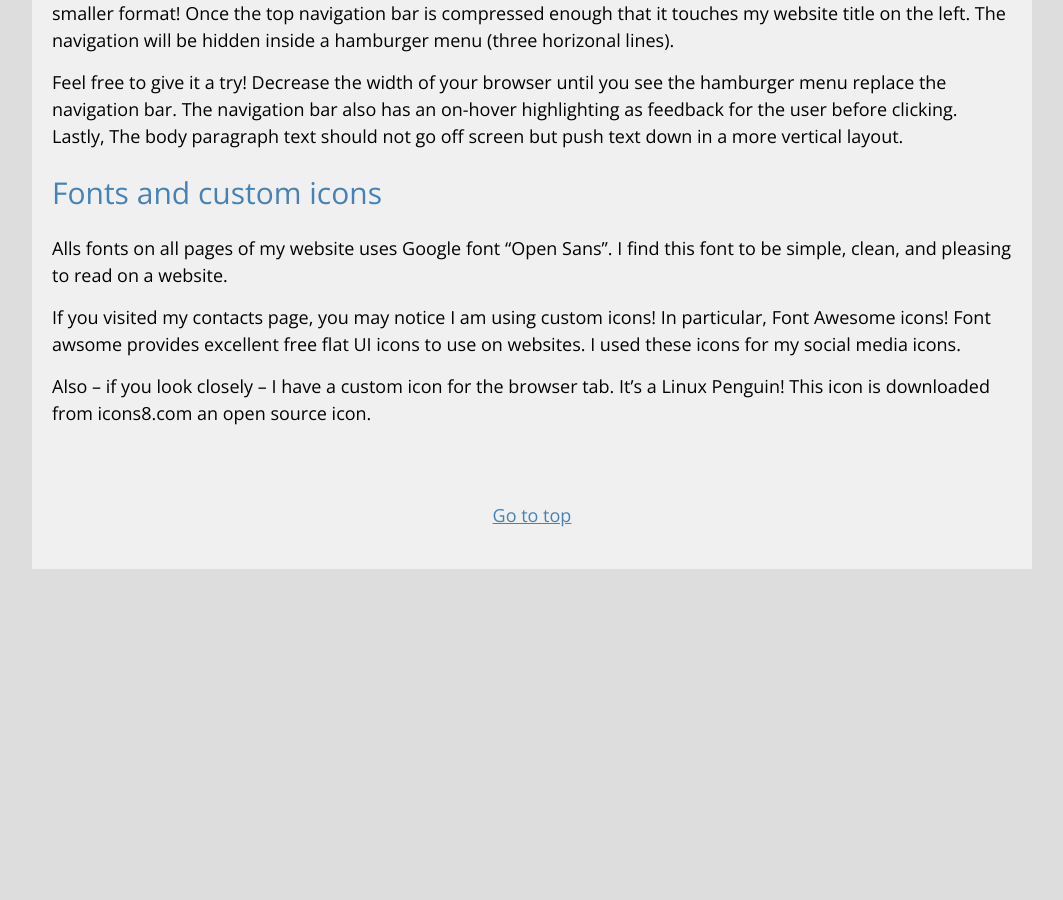
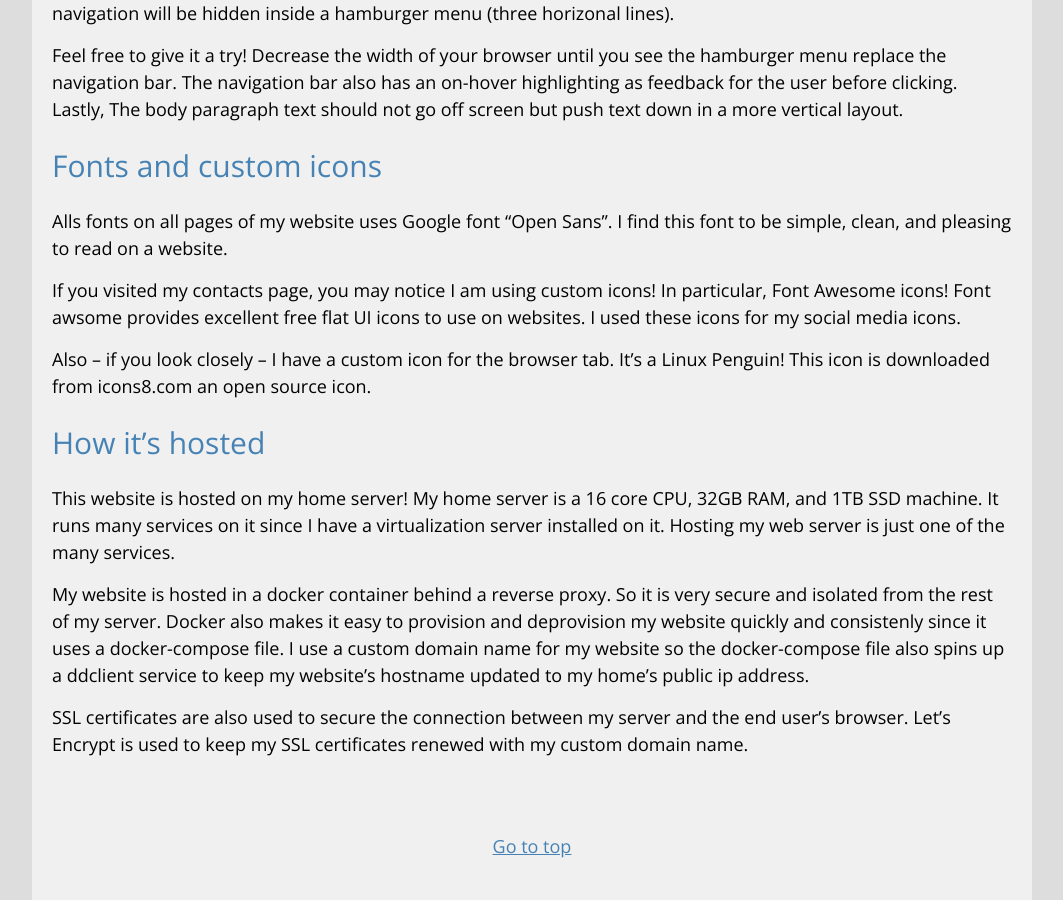
Before and after one commit to thomastran8/thomas-blog, a Jekyll site: the page built from _posts/projects/software_engineer/2021-10-09-portfolio_website.md, in a window 1280 px wide and 900 px high, scrolled down 3073 px. Shown: the whole window, without its empty margins (108-1171 px from the left). Built offline with Jekyll 4.4.1, drawn with Linux system fonts in a browser that asks for light colours; nearby versions of some CDN libraries; comment, search, counter and statistics services are not loaded; before the commit the page ends 3642 px from its top, so only the background shows below that; some of the changed text lies outside the part shown.

Commit message:
Update portfolio project

```diff
--- a/_layouts/project-index.html
+++ b/_layouts/project-index.html
@@ -6,12 +6,12 @@ layout: default
 {% for project in site.categories.software_engineer limit:2 %}
     {% include project-list.html %}
 {% endfor %}
-<a href="/projects/software_engineer">View all Software Engineering Projects</a>
+<a href="/projects/software_engineer">View all {{ site.categories.software_engineer | size }} Software Engineering Projects</a>
 
 <h2>Gamedev</h2>
 {% for project in site.categories.gamedev limit:2 %}
     {% include project-list.html %}
 {% endfor %}
-<a href="/projects/gamedev">View all Gamedev Projects</a>
+<a href="/projects/gamedev">View all {{ site.categories.gamedev | size }} Gamedev Projects</a>
 
 {{ content }}
--- a/_posts/projects/software_engineer/2021-10-10-portfolio_website.md
+++ b/_posts/projects/software_engineer/2021-10-09-portfolio_website.md
@@ -73,3 +73,10 @@ Alls fonts on all pages of my website uses Google font "Open Sans". I find this
 If you visited my contacts page, you may notice I am using custom icons! In particular, Font Awesome icons! Font awsome provides excellent free flat UI icons to use on websites. I used these icons for my social media icons.
 
 Also -- if you look closely -- I have a custom icon for the browser tab. It's a Linux Penguin! This icon is downloaded from icons8.com an open source icon.
+
+## How it's hosted
+This website is hosted on my home server! My home server is a 16 core CPU, 32GB RAM, and 1TB SSD machine. It runs many services on it since I have a virtualization server installed on it. Hosting my web server is just one of the many services.
+
+My website is hosted in a docker container behind a reverse proxy. So it is very secure and isolated from the rest of my server. Docker also makes it easy to provision and deprovision my website quickly and consistenly since it uses a docker-compose file. I use a custom domain name for my website so the docker-compose file also spins up a ddclient service to keep my website's hostname updated to my home's public ip address.
+
+SSL certificates are also used to secure the connection between my server and the end user's browser. Let's Encrypt is used to keep my SSL certificates renewed with my custom domain name.
```
Also changed, not shown: other parts of _posts/projects/software_engineer/2021-10-09-portfolio_website.md (+3 -3 lines).
